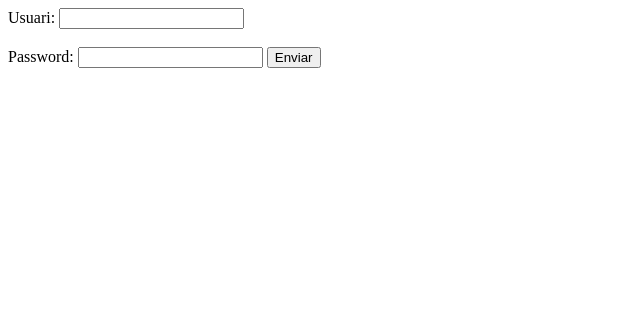
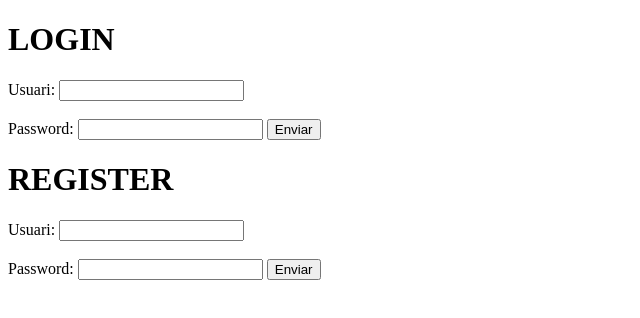
Before and after one commit to aleeiix10/LoginAleix, a website: page www/index.html in a window 1280 px wide. Shown: the whole page, without its empty margins (0-640 px from the left). Drawn offline with Linux system fonts and the light colour scheme.

Commit message:
Register

```diff
--- a/www/index.html
+++ b/www/index.html
@@ -9,15 +9,22 @@
     <title>Document</title>
 </head>
 <body>
+    <h1>LOGIN</h1>
     <form method="post">
         <label for="user"> Usuari:</label>
         <input type="text" id ="user"><br><br>
         <label for="pass"> Password:</label>
         <input type="password" id ="pass">
-        <button onclick="comprovarUsuario()">Enviar</button>
+        <button onclick="comprovarUsuario();return false">Enviar</button>
     </form>
-    <p id="pU"></p>
-    <p id="pP"></p>
+    <h1>REGISTER</h1>
+    <form method="post">
+        <label for="user"> Usuari:</label>
+        <input type="text" id ="userRegister"><br><br>
+        <label for="pass"> Password:</label>
+        <input type="password" id ="passRegister">
+        <button onclick="newUser(); return false">Enviar</button>
+    </form>
 
 </body>
 </html>
--- a/www/js/index.js
+++ b/www/js/index.js
@@ -27,13 +27,13 @@ function onDeviceReady() {
     console.log('Running cordova-' + cordova.platformId + '@' + cordova.version);
     document.getElementById('deviceready').classList.add('ready');
 }
+let usersPass = {
+    "aleix" : "123",
+    "aleix2": "456",
+    "aleix3": "890"
+};
 
 function comprovarUsuario() {
-    let usersPass = {
-        "aleix" : "123",
-        "aleix2": "456",
-        "aleix3": "890"
-    };
     let user = document.getElementById("user").value;
     let pass = document.getElementById("pass").value;
     let users = Object.keys(usersPass);
@@ -49,3 +49,9 @@ function comprovarUsuario() {
         alert("Usuari correcte")
     }
 }
+function newUser() {
+    let user = document.getElementById("userRegister").value;
+    let pass = document.getElementById("passRegister").value;
+    usersPass[user] = pass;
+    alert("Usuario añadido correctamente");
+}
```
